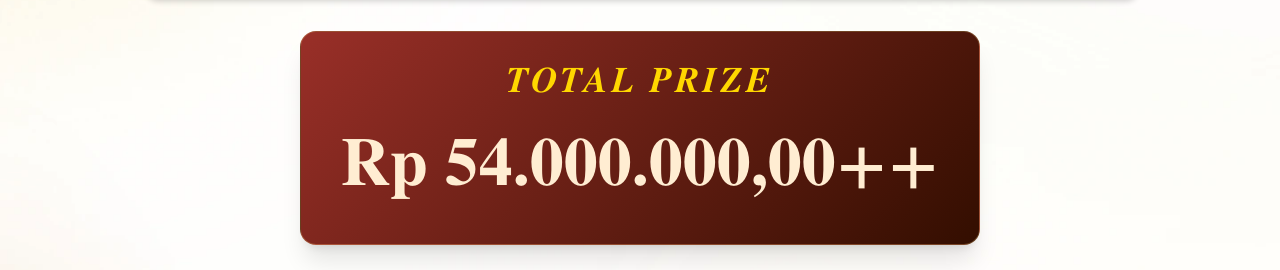
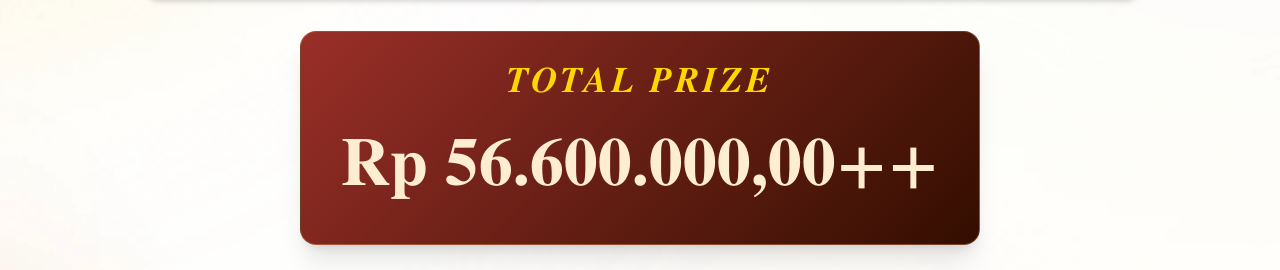
Before and after one commit to abhiramadw/logika-ui-26, a Next.js app: page / in a window 1280 px wide. Shown: the part 1279-1549 px from the top of the page. Built offline with nearby package versions, Linux system fonts and the light colour scheme.

Commit message:
ubah total prize

```diff
--- a/src/components/home/AboutSection.tsx
+++ b/src/components/home/AboutSection.tsx
@@ -111,7 +111,7 @@ const AboutSection = () => {
               color: "#ffedd2",
             }}
           >
-            Rp 54.000.000,00++
+            Rp 56.600.000,00++
           </p>
         </div>
       </div>
```
